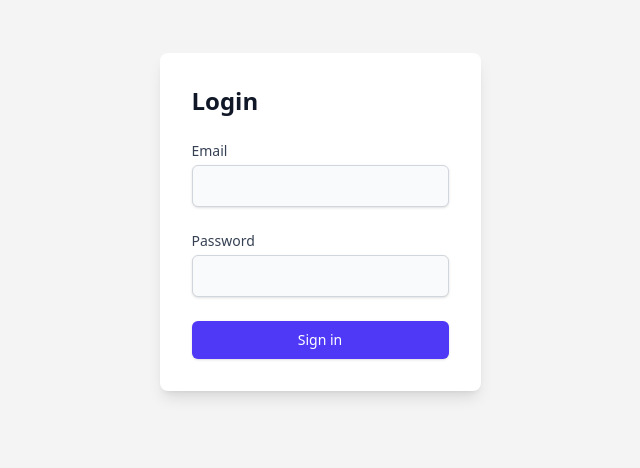
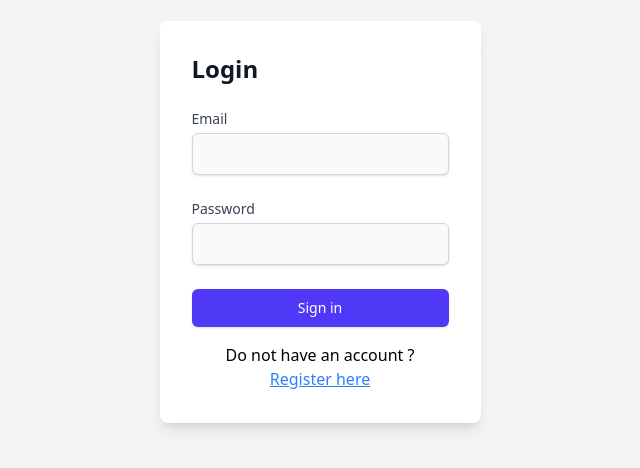
Before and after one commit to pawelkom88/my-first-backend, a React (Vite) app: page / in a window 1280 px wide. Shown: the part 162-630 px from the top of the page, without its empty margins (320-960 px from the left). Built offline with nearby package versions, Linux system fonts and the light colour scheme; no server answers.

Commit message:
add basic state

```diff
--- a/frontend/src/App.tsx
+++ b/frontend/src/App.tsx
@@ -1,5 +1,5 @@
 import './App.css'
-import { useEffect, useState } from "react";
+import React, {useEffect, useState} from "react";
 
 const baseOptions: RequestInit = {
     method: "GET",
@@ -11,7 +11,7 @@ const baseOptions: RequestInit = {
 
 const postOptions = {
     method: "POST",
-    body: JSON.stringify({ username: "example" })
+    body: JSON.stringify({username: "example"})
 }
 
 function useFetch() {
@@ -24,6 +24,7 @@ function useFetch() {
             setLoading(true);
             setError(null);
 
+            //todo: add env var !
             try {
                 const response = await fetch("http://localhost:3000/auth/register", {
                     ...baseOptions,
@@ -47,17 +48,53 @@ function useFetch() {
         })();
     }, []);
 
-    return { data, loading, error };
+    return {data, loading, error};
 }
+
 function App() {
-   const { data, loading, error } = useFetch();
+    const [isSignUpForm, setIsSignUpForm] = useState(false);
+    const {data, loading, error} = useFetch();
+
+    const handleFormTypeChange = () => {
+        setIsSignUpForm(!isSignUpForm);
+    }
+
+    const handleSubmit = (e: React.FormEvent<HTMLFormElement>) => {
+        e.preventDefault();
+
+        const formData = new FormData(e.currentTarget);
+        const data = Object.fromEntries(formData);
+
+        // registerUser(data)
+    }
 
     return (
         <div className="min-h-screen bg-zinc-100 p-8 flex justify-center items-center">
             <div className="max-w-lg mx-auto mb-8 overflow-hidden bg-white rounded-lg shadow-lg">
                 <div className="p-8">
                     <h2 className="mb-6 text-2xl font-bold text-gray-900">Login</h2>
-                    <form className="space-y-6">
+                    <Form onSubmit={handleSubmit} onFormTypeChange={handleFormTypeChange}/>
+                </div>
+            </div>
+        </div>
+    )
+}
+
+export default App
+
+interface FormProps {
+    onSubmit: (e: React.FormEvent<HTMLFormElement>) => void
+    onFormTypeChange: () => void
+}
+
+function Form({
+                  onSubmit,
+                  onFormTypeChange
+              }: FormProps) {
+
+    return (
+        <>
+            <form onSubmit={onSubmit} className="space-y-6">
                 <div>
                     <label className="block text-sm font-medium text-gray-700">Email</label>
                     <input type="email"
@@ -74,10 +111,8 @@ function App() {
                     Sign in
                 </button>
             </form>
-                </div>
-            </div>
-        </div>
+            <p className="mt-4 text-center">Do not have an account ?</p>
+            <button onClick={onFormTypeChange} className="block underline text-blue-500 mx-auto">Register here</button>
+        </>
     )
 }
-
-export default App
```
Lines whose indentation alone changed are shown as unchanged.
